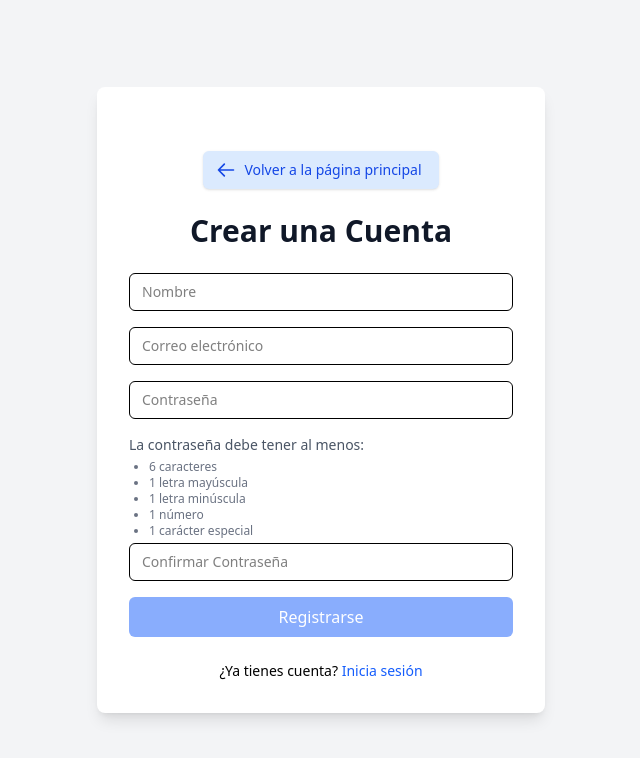
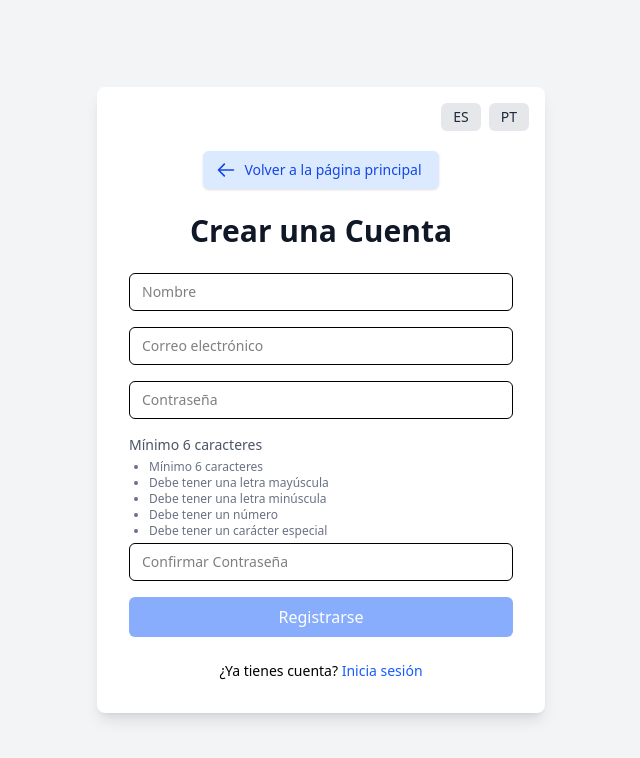
Before and after one commit to bellorinandres/MeuMercado, a React (Vite) app in the folder web/: page /register in a window 1280 px wide. Shown: the top 758 px of the page, without its empty margins (319-959 px from the left). Built offline with nearby package versions, Linux system fonts and the light colour scheme; no server answers.

Commit message:
feat: Internationalization and language selector

```diff
--- a/web/package.json
+++ b/web/package.json
@@ -13,9 +13,12 @@
     "@hookform/resolvers": "^5.1.1",
     "@tailwindcss/vite": "^4.1.11",
     "axios": "^1.11.0",
+    "i18next": "^25.3.2",
+    "i18next-browser-languagedetector": "^8.2.0",
     "react": "^19.1.0",
     "react-dom": "^19.1.0",
     "react-hook-form": "^7.60.0",
+    "react-i18next": "^15.6.1",
     "react-router-dom": "^7.6.3",
     "tailwindcss": "^4.1.11",
     "zod": "^4.0.5"
--- a/web/src/App.jsx
+++ b/web/src/App.jsx
@@ -10,6 +10,8 @@ import ListDetailsPage from "./pages/Dashboard/ListDetailsPage";
 import ShoppingListPage from "./pages/ShoppingList/ShoppingListPage";
 import NotFoundPage from "./pages/NotFound/NotFoundPage";
 import SettingsPage from "./pages/Settings/SettingsPage";
+
+import "./i18n";
 
 export default function App() {
   return (
--- /dev/null
+++ b/web/src/i18n.js
@@ -0,0 +1,31 @@
+// /src/i18n.js
+import i18n from "i18next";
+import { initReactI18next } from "react-i18next";
+import LanguageDetector from "i18next-browser-languagedetector";
+
+// Archivos de traducción
+import translationES from "./locales/es/translation.json";
+import translationPT from "./locales/pt/translation.json";
+
+// Los recursos con las traducciones
+const resources = {
+  es: {
+    translation: translationES,
+  },
+  pt: {
+    translation: translationPT,
+  },
+};
+
+i18n
+  .use(LanguageDetector) // Detecta el idioma del navegador
+  .use(initReactI18next) // Pasa la instancia de i18n a react-i18next
+  .init({
+    resources,
+    fallbackLng: "es", // Idioma por defecto si no se detecta o no está disponible el del usuario
+    interpolation: {
+      escapeValue: false, // React ya se encarga de esto
+    },
+  });
+
+export default i18n;
--- /dev/null
+++ b/web/src/locales/es/translation.json
@@ -0,0 +1,34 @@
+{
+  "welcome_to": "Bienvenido a",
+  "app_description": "Tu asistente personal para crear y organizar tus listas de compras de forma fácil e inteligente.",
+  "login_button": "Iniciar Sesión",
+  "register_button": "Registrarse",
+  "login_title": "Iniciar Sesión",
+  "login_email_placeholder": "Correo electrónico",
+  "login_password_placeholder": "Contraseña",
+  "login_loading": "Cargando...",
+  "login_no_account": "¿No tienes cuenta?",
+  "register_link": "Regístrate",
+  "login_invalid_email": "Correo inválido",
+  "login_password_min_length": "Mínimo 6 caracteres",
+  "login_error": "Ocurrió un error",
+  "register_title": "Crear una Cuenta",
+  "register_name_placeholder": "Nombre",
+  "register_confirm_password_placeholder": "Confirmar Contraseña",
+  "register_loading": "Cargando...",
+  "register_has_account": "¿Ya tienes cuenta?",
+  "login_link": "Inicia sesión",
+  "register_success": "¡Registro exitoso!",
+  "register_error": "Ocurrió un error",
+
+  "register_name_required": "Nombre obligatorio",
+  "register_password_min_length": "Mínimo 6 caracteres",
+  "register_password_lowercase": "Debe tener una letra minúscula",
+  "register_password_uppercase": "Debe tener una letra mayúscula",
+  "register_password_number": "Debe tener un número",
+  "register_password_special": "Debe tener un carácter especial",
+  "register_passwords_match": "Las contraseñas no coinciden",
+
+  "back_to_landing": "Volver a la página principal",
+  "back_to_landing_aria_label": "Volver a la página principal"
+}
--- /dev/null
+++ b/web/src/locales/pt/translation.json
@@ -0,0 +1,35 @@
+{
+  "welcome_to": "Bem-vindo(a) ao",
+  "app_description": "Seu assistente pessoal para criar e organizar suas listas de compras de forma fácil e inteligente.",
+  "register_button": "Cadastrar",
+  "login_title": "Entrar",
+  "login_email_placeholder": "E-mail",
+  "login_password_placeholder": "Senha",
+  "login_button": "Entrar",
+  "login_loading": "Carregando...",
+  "login_no_account": "Não tem uma conta?",
+  "register_link": "Cadastre-se",
+  "login_invalid_email": "E-mail inválido",
+  "login_password_min_length": "Mínimo 6 caracteres",
+  "login_error": "Ocorreu um erro",
+
+  "register_title": "Criar uma Conta",
+  "register_name_placeholder": "Nome",
+  "register_confirm_password_placeholder": "Confirmar Senha",
+  "register_loading": "Carregando...",
+  "register_has_account": "Já tem uma conta?",
+  "login_link": "Entrar",
+  "register_success": "Registro bem-sucedido!",
+  "register_error": "Ocorreu um erro",
+
+  "register_name_required": "Nome obrigatório",
+  "register_password_min_length": "Mínimo 6 caracteres",
+  "register_password_lowercase": "Deve ter uma letra minúscula",
+  "register_password_uppercase": "Deve ter uma letra maiúscula",
+  "register_password_number": "Deve ter um número",
+  "register_password_special": "Deve ter um caractere especial",
+  "register_passwords_match": "As senhas não coincidem",
+
+  "back_to_landing": "Voltar para a página inicial",
+  "back_to_landing_aria_label": "Voltar para a página inicial"
+}
--- a/web/src/pages/Auth/LoginPage.jsx
+++ b/web/src/pages/Auth/LoginPage.jsx
@@ -6,13 +6,17 @@ import { AuthContext } from "../../context/AuthContext";
 import { useNavigate, Link } from "react-router-dom";
 import BackToLanding from "./components/BackToLanding";
 import { LoginServices } from "./AuthServices";
-
-const schema = z.object({
-  email: z.string().email("Correo inválido"),
-  password: z.string().min(6, "Mínimo 6 caracteres"),
-});
+import { useTranslation } from "react-i18next"; // Importa el hook de i18n
+import LanguageSelector from "../Public/components/LanguageSelector";
 
 export default function LoginPage() {
+  const { t } = useTranslation(); // Usa el hook de i18n para obtener la función 't'
+
+  const schema = z.object({
+    email: z.string().email(t("login_invalid_email")), // Usa la traducción aquí
+    password: z.string().min(6, t("login_password_min_length")), // Y aquí
+  });
+
   const {
     register,
     handleSubmit,
@@ -34,7 +38,7 @@ export default function LoginPage() {
       contextLogin({ id: data.id_user, name: data.name, token: data.token });
       navigate("/dashboard");
     } catch (err) {
-      setMessage(err.message || "Ocurrió un error");
+      setMessage(err.message || t("login_error")); // Usa la traducción aquí
     } finally {
       setIsLoading(false);
     }
@@ -42,16 +46,20 @@ export default function LoginPage() {
 
   return (
     <div className="min-h-screen bg-gray-100 flex items-center justify-center p-4">
-      <div className="w-full max-w-md bg-white p-8 rounded-lg shadow-lg space-y-6">
+      <div className="w-full max-w-md bg-white p-8 rounded-lg shadow-lg space-y-6 relative">
+        {/* Agrega el selector de idioma y el componente BackToLanding */}
+        <div className="absolute top-4 right-4">
+          <LanguageSelector />
+        </div>
         <BackToLanding />
         <h1 className="text-3xl font-extrabold text-gray-900 text-center mb-6">
-          Iniciar Sesión
+          {t("login_title")}
         </h1>
         <form onSubmit={handleSubmit(onSubmit)} className="space-y-4">
           <div>
             <input
               type="email"
-              placeholder="Correo electrónico"
+              placeholder={t("login_email_placeholder")}
               {...register("email")}
               className="appearance-none w-full px-3 py-2 border rounded-md text-sm"
               autoComplete="email"
@@ -63,7 +71,7 @@ export default function LoginPage() {
           <div>
             <input
               type="password"
-              placeholder="Contraseña"
+              placeholder={t("login_password_placeholder")}
               {...register("password")}
               className="appearance-none w-full px-3 py-2 border rounded-md text-sm"
               autoComplete="current-password"
@@ -77,13 +85,13 @@ export default function LoginPage() {
             disabled={isLoading}
             className="w-full py-2 px-4 rounded-md text-white bg-blue-600 hover:bg-blue-700 disabled:opacity-50"
           >
-            {isLoading ? "Cargando..." : "Iniciar sesión"}
+            {isLoading ? t("login_loading") : t("login_button")}
           </button>
         </form>
         <p className="text-center text-sm">
-          ¿No tienes cuenta?{" "}
+          {t("login_no_account")}{" "}
           <Link to="/register" className="text-blue-600 hover:text-blue-500">
-            Regístrate
+            {t("register_link")}
           </Link>
         </p>
         {message && <p className="text-center text-red-600">{message}</p>}
--- a/web/src/pages/Auth/RegisterPage.jsx
+++ b/web/src/pages/Auth/RegisterPage.jsx
@@ -5,33 +5,37 @@ import { useState } from "react";
 import { Link, useNavigate } from "react-router-dom";
 import BackToLanding from "./components/BackToLanding";
 import { RegisterService } from "./AuthServices";
+import { useTranslation } from "react-i18next";
+import LanguageSelector from "../Public/components/LanguageSelector";
+
+export default function RegisterPage() {
+  const { t } = useTranslation();
 
   const schema = z
     .object({
-    name: z.string().min(1, "Nombre obligatorio"),
-    email: z.string().email("Correo inválido"),
+      name: z.string().min(1, t("register_name_required")),
+      email: z.string().email(t("login_invalid_email")),
       password: z
         .string()
-      .min(6, "Mínimo 6 caracteres")
-      .regex(/[a-z]/, "Debe tener una letra minúscula")
-      .regex(/[A-Z]/, "Debe tener una letra mayúscula")
-      .regex(/[0-9]/, "Debe tener un número")
-      .regex(/[^a-zA-Z0-9]/, "Debe tener un carácter especial"),
+        .min(6, t("register_password_min_length"))
+        .regex(/[a-z]/, t("register_password_lowercase"))
+        .regex(/[A-Z]/, t("register_password_uppercase"))
+        .regex(/[0-9]/, t("register_password_number"))
+        .regex(/[^a-zA-Z0-9]/, t("register_password_special")),
       confirmPassword: z.string(),
     })
     .refine((data) => data.password === data.confirmPassword, {
-    message: "Las contraseñas no coinciden",
+      message: t("register_passwords_match"),
       path: ["confirmPassword"],
     });
 
-export default function RegisterPage() {
   const {
     register,
     handleSubmit,
     formState: { errors, isValid },
   } = useForm({
     resolver: zodResolver(schema),
-    mode: "onChange", // para que valide mientras escribes
+    mode: "onChange",
   });
 
   const [message, setMessage] = useState("");
@@ -43,10 +47,10 @@ export default function RegisterPage() {
     setIsLoading(true);
     try {
       const data = await RegisterService(name, email, password);
-      setMessage(data.message || "¡Registro exitoso!");
+      setMessage(data.message || t("register_success"));
       setTimeout(() => navigate("/login"), 1500);
     } catch (err) {
-      setMessage(err.message || "Ocurrió un error");
+      setMessage(err.message || t("register_error"));
     } finally {
       setIsLoading(false);
     }
@@ -54,16 +58,20 @@ export default function RegisterPage() {
 
   return (
     <div className="min-h-screen bg-gray-100 flex items-center justify-center p-4">
-      <div className="w-full max-w-md bg-white p-8 rounded-lg shadow-lg space-y-6">
+      <div className="w-full max-w-md bg-white p-8 rounded-lg shadow-lg space-y-6 relative">
+        {/* Agregamos el selector de idioma y el componente BackToLanding */}
+        <div className="absolute top-4 right-4">
+          <LanguageSelector />
+        </div>
         <BackToLanding />
         <h1 className="text-3xl font-extrabold text-gray-900 text-center mb-6">
-          Crear una Cuenta
+          {t("register_title")}
         </h1>
         <form onSubmit={handleSubmit(onSubmit)} className="space-y-4">
           <div>
             <input
               type="text"
-              placeholder="Nombre"
+              placeholder={t("register_name_placeholder")}
               {...register("name")}
               className="appearance-none w-full px-3 py-2 border rounded-md text-sm"
             />
@@ -74,7 +82,7 @@ export default function RegisterPage() {
           <div>
             <input
               type="email"
-              placeholder="Correo electrónico"
+              placeholder={t("login_email_placeholder")}
               {...register("email")}
               className="appearance-none w-full px-3 py-2 border rounded-md text-sm"
               autoComplete="email"
@@ -86,7 +94,7 @@ export default function RegisterPage() {
           <div>
             <input
               type="password"
-              placeholder="Contraseña"
+              placeholder={t("login_password_placeholder")}
               {...register("password")}
               className="appearance-none w-full px-3 py-2 border rounded-md text-sm"
               autoComplete="new-password"
@@ -96,19 +104,19 @@ export default function RegisterPage() {
             )}
           </div>
           <label className="text-sm text-gray-600 block mb-1">
-            La contraseña debe tener al menos:
+            {t("register_password_min_length")}{" "}
             <ul className="list-disc ml-5 text-xs mt-1 text-gray-500">
-              <li>6 caracteres</li>
-              <li>1 letra mayúscula</li>
-              <li>1 letra minúscula</li>
-              <li>1 número</li>
-              <li>1 carácter especial</li>
+              <li>{t("register_password_min_length")}</li>
+              <li>{t("register_password_uppercase")}</li>
+              <li>{t("register_password_lowercase")}</li>
+              <li>{t("register_password_number")}</li>
+              <li>{t("register_password_special")}</li>
             </ul>
           </label>
           <div>
             <input
               type="password"
-              placeholder="Confirmar Contraseña"
+              placeholder={t("register_confirm_password_placeholder")}
               {...register("confirmPassword")}
               className="appearance-none w-full px-3 py-2 border rounded-md text-sm"
               autoComplete="new-password"
@@ -125,19 +133,21 @@ export default function RegisterPage() {
             disabled={isLoading || !isValid}
             className="w-full py-2 px-4 rounded-md text-white bg-blue-600 hover:bg-blue-700 disabled:opacity-50"
           >
-            {isLoading ? "Cargando..." : "Registrarse"}
+            {isLoading ? t("register_loading") : t("register_button")}
           </button>
         </form>
         <p className="text-center text-sm">
-          ¿Ya tienes cuenta?{" "}
+          {t("register_has_account")}{" "}
           <Link to="/login" className="text-blue-600 hover:text-blue-500">
-            Inicia sesión
+            {t("login_link")}
           </Link>
         </p>
         {message && (
           <p
             className={`text-center ${
-              message.includes("exitoso") ? "text-green-600" : "text-red-600"
+              message.includes(t("register_success"))
+                ? "text-green-600"
+                : "text-red-600"
             }`}
           >
             {message}
--- /dev/null
+++ b/web/src/pages/Public/components/LanguageSelector.jsx
@@ -0,0 +1,39 @@
+import React from "react";
+import { useTranslation } from "react-i18next";
+
+const LanguageSelector = () => {
+  const { i18n } = useTranslation();
+
+  const changeLanguage = (lng) => {
+    i18n.changeLanguage(lng);
+  };
+
+  return (
+    <div className="flex items-center space-x-2">
+      <button
+        onClick={() => changeLanguage("es")}
+        className={`px-3 py-1 rounded-md text-sm transition-colors duration-200
+          ${
+            i18n.language === "es"
+              ? "bg-blue-600 text-white"
+              : "bg-gray-200 text-gray-800 hover:bg-gray-300"
+          }`}
+      >
+        ES
+      </button>
+      <button
+        onClick={() => changeLanguage("pt")}
+        className={`px-3 py-1 rounded-md text-sm transition-colors duration-200
+          ${
+            i18n.language === "pt"
+              ? "bg-blue-600 text-white"
+              : "bg-gray-200 text-gray-800 hover:bg-gray-300"
+          }`}
+      >
+        PT
+      </button>
+    </div>
+  );
+};
+
+export default LanguageSelector;
```
Also changed, not shown: web/src/pages/Auth/components/BackToLanding.jsx (+8 -9 lines), web/src/pages/Public/LandingPage.jsx (+13 -9 lines), 1 other file (tests, documents, lock files or other folders). Lines whose indentation alone changed are shown as unchanged.
